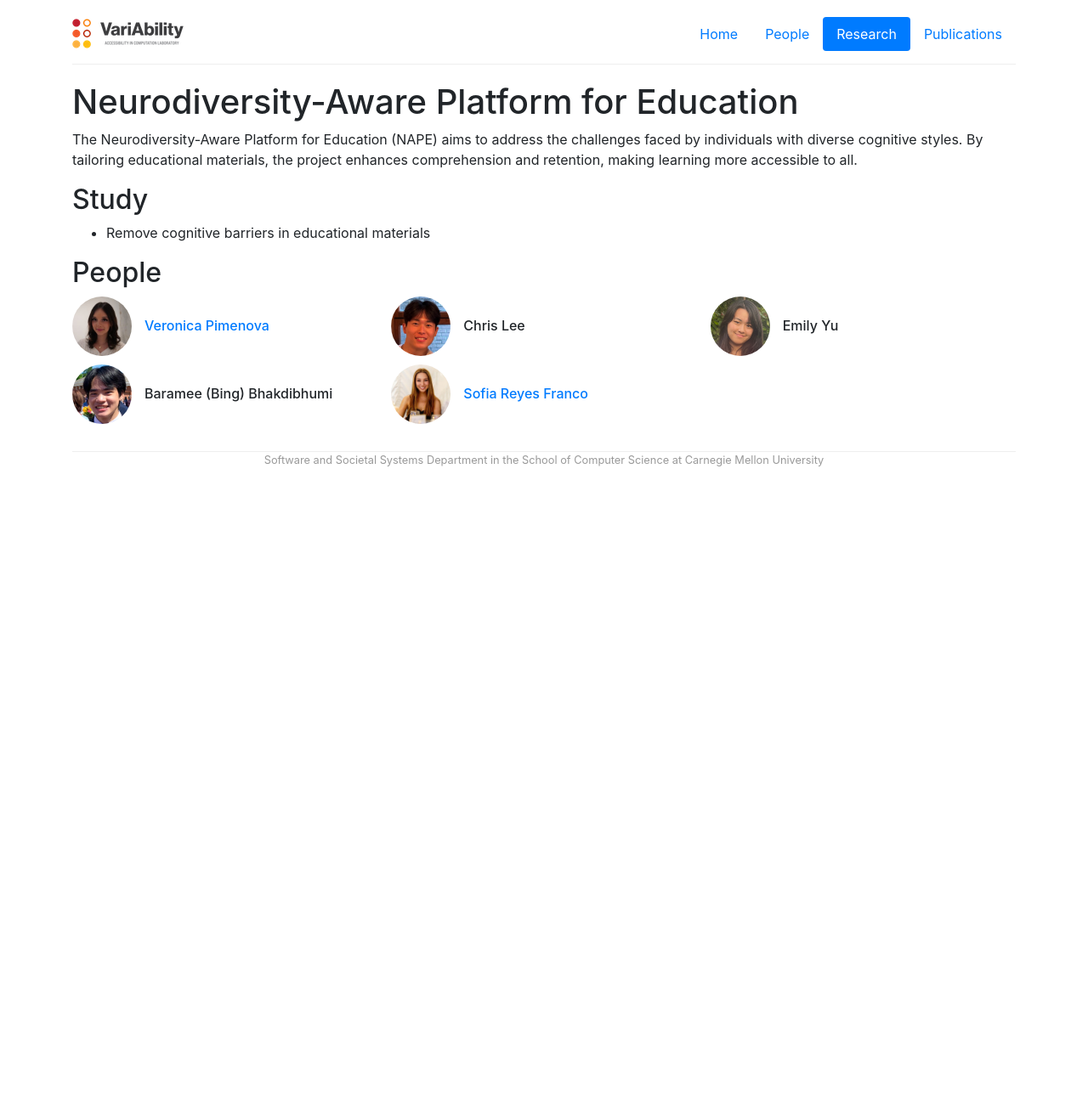
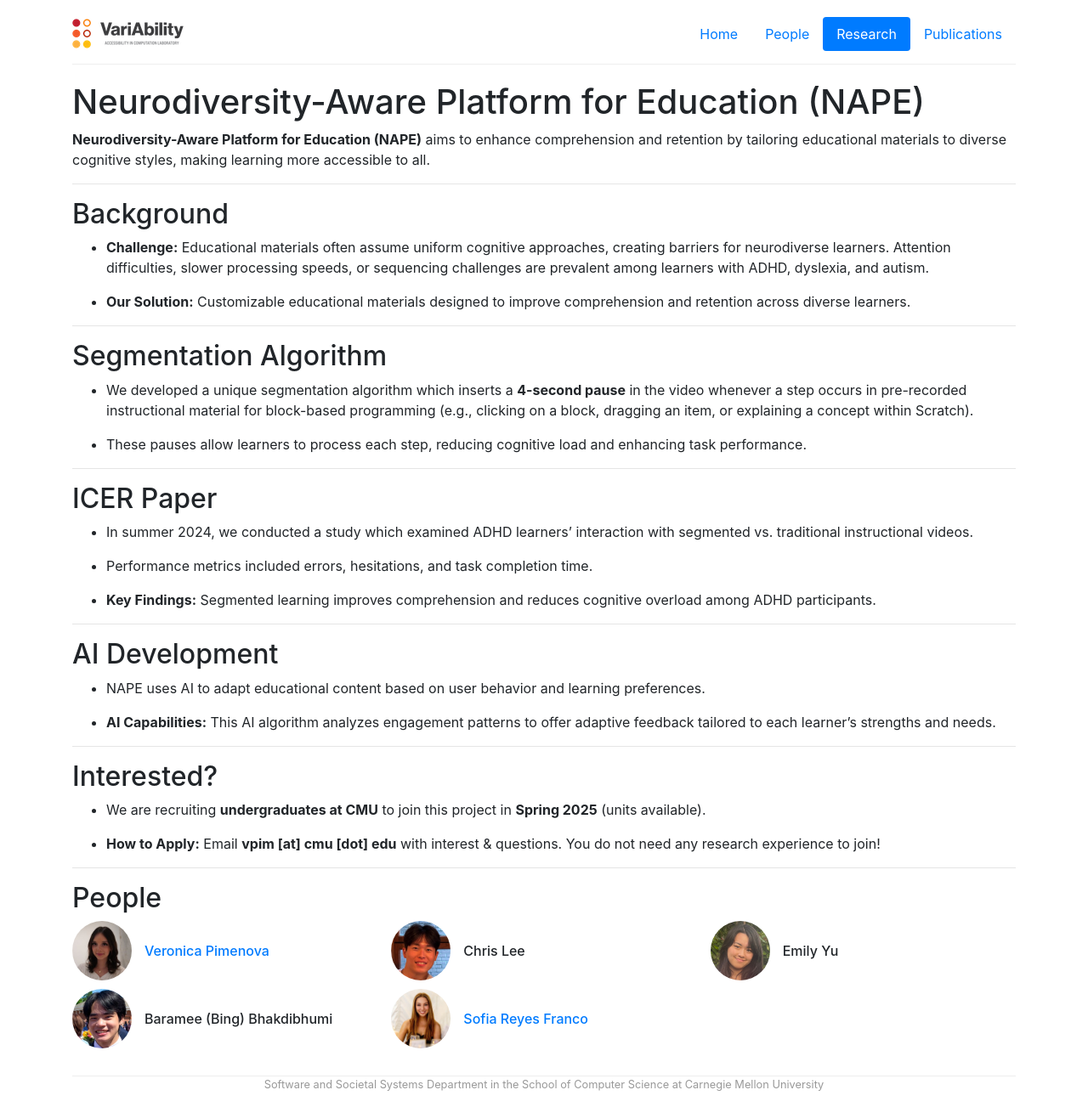
Before and after one commit to cmu-variability/cmu-variability.github.io, a Jekyll site: the page built from _projects/nape.md, in a window 1280 px wide. Shown: the whole page at 85% size. Built offline with Jekyll 4.4.1, drawn with Linux system fonts in a browser that asks for light colours; before the commit the page ends 900 px from its top, so only the background shows below that.

Commit message:
more info on nape page

```diff
--- a/_projects/nape.md
+++ b/_projects/nape.md
@@ -1,5 +1,5 @@
 ---
-title: Neurodiversity-Aware Platform for Education
+title: Neurodiversity-Aware Platform for Education (NAPE)
 subtitle: An accessible and inclusive platform for eliminating cognitive barriers in pedagogical material
 description: |
   The NAPE project aims to improve the accessibility of educational materials by adapting them to the cognitive styles of individuals, including those with ADHD, dyslexia, and autism. It seeks to create an inclusive learning environment by removing traditional learning barriers.
@@ -16,9 +16,48 @@ last-updated: 2023-09-17
 active: true
 ---
 
-The Neurodiversity-Aware Platform for Education (NAPE) aims to address the challenges faced by individuals with diverse cognitive styles. By tailoring educational materials, the project enhances comprehension and retention, making learning more accessible to all.
+**Neurodiversity-Aware Platform for Education (NAPE)** aims to enhance comprehension and retention by tailoring educational materials to diverse cognitive styles, making learning more accessible to all.
 
+---
 
-## Study
+## Background
 
-- Remove cognitive barriers in educational materials
+- **Challenge:** Educational materials often assume uniform cognitive approaches, creating barriers for neurodiverse learners. Attention difficulties, slower processing speeds, or sequencing challenges are prevalent among learners with ADHD, dyslexia, and autism.
+
+- **Our Solution:** Customizable educational materials designed to improve comprehension and retention across diverse learners.
+
+---
+
+## Segmentation Algorithm
+
+- We developed a unique segmentation algorithm which inserts a **4-second pause** in the video whenever a step occurs in pre-recorded instructional material for block-based programming (e.g., clicking on a block, dragging an item, or explaining a concept within Scratch).
+
+- These pauses allow learners to process each step, reducing cognitive load and enhancing task performance.
+
+---
+
+## ICER Paper
+
+- In summer 2024, we conducted a study which examined ADHD learners' interaction with segmented vs. traditional instructional videos.
+
+- Performance metrics included errors, hesitations, and task completion time.
+
+- **Key Findings:** Segmented learning improves comprehension and reduces cognitive overload among ADHD participants.
+
+---
+
+## AI Development
+
+- NAPE uses AI to adapt educational content based on user behavior and learning preferences.
+
+- **AI Capabilities:** This AI algorithm analyzes engagement patterns to offer adaptive feedback tailored to each learner's strengths and needs.
+
+---
+
+## Interested?
+
+- We are recruiting **undergraduates at CMU** to join this project in **Spring 2025** (units available).
+
+- **How to Apply:** Email **vpim [at] cmu [dot] edu** with interest & questions. You do not need any research experience to join!
+
+---
```
